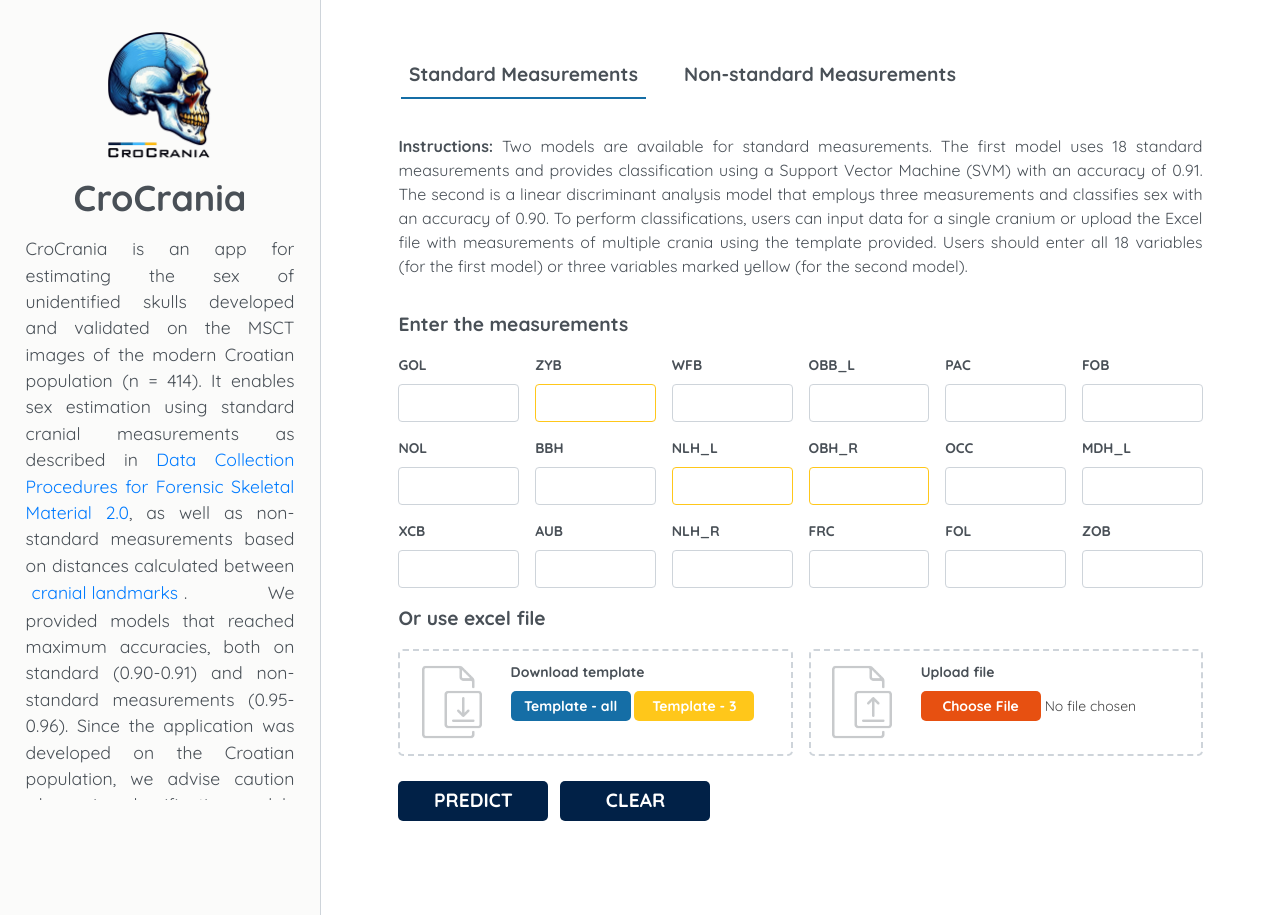
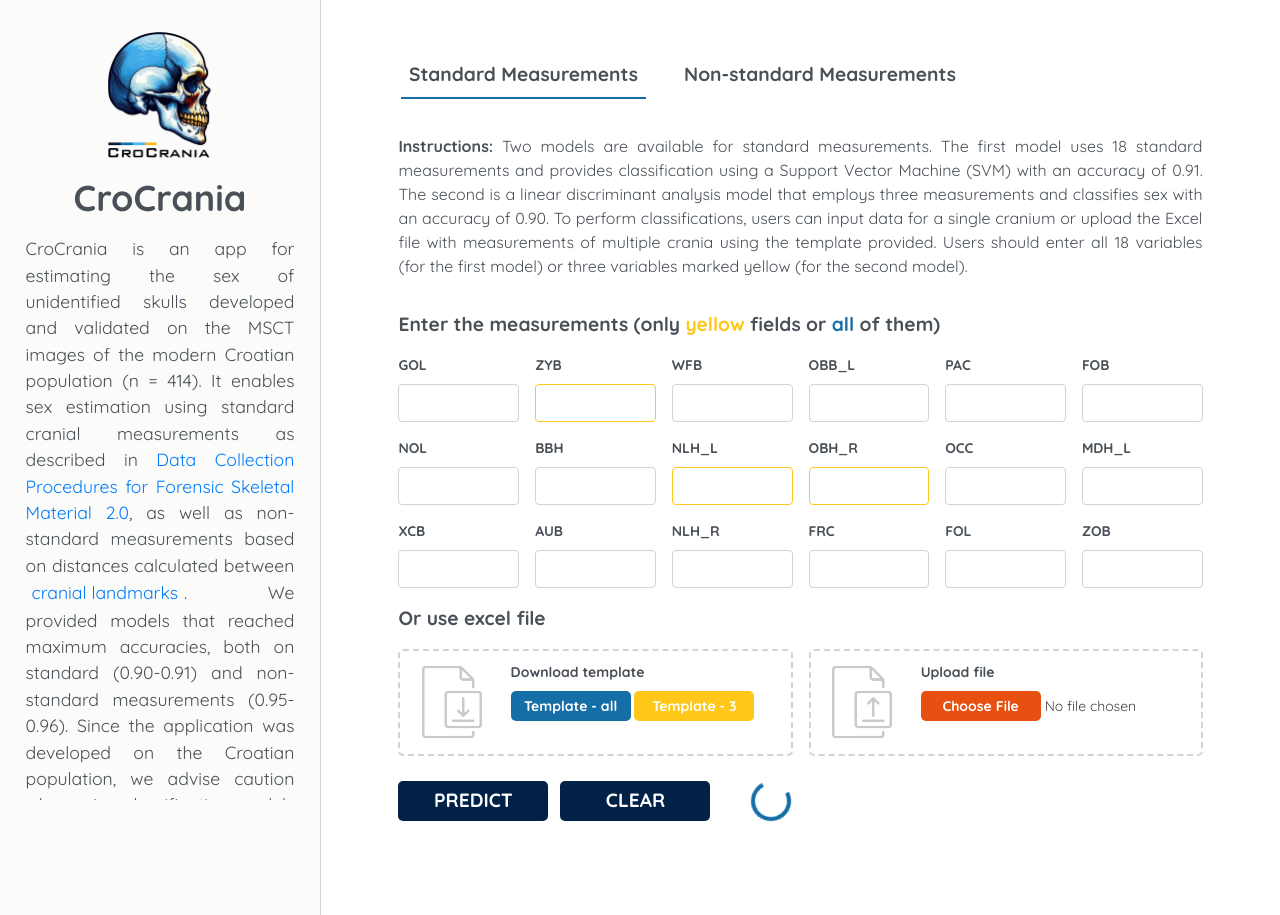
Before and after one commit to nikajerkovic/CroCrania, a Flask app: page / in a window 1280 px wide. Run offline with Flask 3, Linux system fonts and the light colour scheme; some libraries are stand-ins or nearby versions.

Commit message:
Update index.html

```diff
--- a/templates/index.html
+++ b/templates/index.html
@@ -56,7 +56,7 @@
             <form id="standardPredictionForm" action="/predict" method="POST" enctype="multipart/form-data">
                 <div class="form-columns">
                 <div class="form-column">
-                <label class="label_titles_1">Enter the measurements</label>
+                <label class="label_titles_1">Enter the measurements (only <span style="color:  #ffc71a;">yellow</span> fields or <span style="color:   #156ea6;">all</span> of them)</label>
                 </div>
                 </div>
                 <div class="form-columns">
@@ -183,7 +183,7 @@
 
                                     <div style="margin-left: 5%;"><label for="excelFile" class="label">Download template</label>
                                     <div>
-                                    <button id="downloadExcelButton1" class="template-btn" type="button">Template - all</button>
+                                    <button id="downloadExcelButton1" class="template-btn" type="button" >Template - all</button>
                                     <button id="downloadExcelButton2" class ="template3-btn" type="button">Template - 3</button></div></div>
 
 
@@ -207,10 +207,21 @@
                     <div id="notification_validExcel" class="warning-container" style="display: none;"></div>
                 </div>
 
+
                 <div class="form-column" style="display: flex; justify-content: flex-start; margin-top: 1%; margin-bottom: 1%;padding-left: 1rem;">
                         <button type="button" class="custom-submit-btn" style = "margin-right: 1.5%;" onclick="predictAndShowResults_Standard()">PREDICT</button>
                         <button type="button" class="custom-submit-btn" onclick="clearForm_standard()">CLEAR</button>
+
+                        <div id="loadingSpinner" class="spinner-border" role="status"
+                            style="width: 2.5rem; height: 2.5rem; margin-left: 5%; color: #156ea6; display: block;">
+                            <span class="sr-only">Loading...</span>
                         </div>
+
+
+
+                </div>
+
+
 
 
                 <div id="predictionResults" class ="results">
@@ -247,7 +258,7 @@
             manual imputation of measurements, uses 23 variables and employs a linear discriminant analysis model that provides a
             classification accuracy of 0.95. The second model reads landmark files, automatically calculates 99 interlandmark
             distances, and, using linear discriminant analysis, provides a classification accuracy of 0.96. For that model, users
-            must mark landmarks in the order defined <button id="downloadPdfLink2" class="link">here</button> or use the <button id="downloadCtfLink" class="link">template</button> available for Stratovan Checkpoint software. To employthe model, a user must select a folder where landmark files are located. The app supports the following landmark file
+            must mark landmarks in the order defined <button id="downloadPdfLink2" class="link">here</button> or use the <button id="downloadCtfLink" class="link">template</button> available for Stratovan Checkpoint software. To employ the model, a user must select a folder where landmark files are located. The app supports the following landmark file
             formats: nts,csv,pts and txt (morphologika files).</p>
 
             <form id="nonStandardPredictionForm" action="/predict_non_standard" method="POST" enctype="multipart/form-data">
@@ -410,7 +421,7 @@
                                         <option value="pts">example.pts</option>
                                         <option value="txt">example.txt</option>
                                     </select>
-                                    <button id="downloadExampleButton" class="downloadButton" type="button">Download</button>
+                                    <button id="downloadExampleButton" class="downloadButton">Download</button>
                                 </div>
                             </div>
 
@@ -440,6 +451,10 @@
                 <div class="form-column" style="display: flex; justify-content: flex-start; margin-top: 1%; margin-bottom: 1%; padding-left: 1rem;">
                     <button type="button" class="custom-submit-btn" style="margin-right: 1.5%;" onclick="predictAndShowResults_Non_Standard()">PREDICT</button>
                     <button type="button" class="custom-submit-btn" onclick="clearForm_non_standard()">CLEAR</button>
+                    <div class="spinner-border" role="status"
+                        style="width: 2.5rem; height: 2.5rem; margin-left: 5%; color: #156ea6; display: block;">
+                        <span class="sr-only">Loading...</span>
+                    </div>
                 </div>
 
                 <div id="predictionResultsNonStandard" class="results">
@@ -897,6 +912,8 @@
                     var form = document.getElementById('standardPredictionForm');
                     var formData = new FormData(form);
 
+                    document.getElementById('loadingSpinner').style.display = 'block';
+
                     fetch('/predict', {
                         method: 'POST',
                         body: formData
@@ -909,6 +926,7 @@
                         })
                         .then(results => {
                             // Check if there's an error in the response
+                            document.getElementById('loadingSpinner').style.display = 'none';
                             if (results.error) {
                                 // Display the error message
                                 showNotification(results.error);
@@ -971,6 +989,7 @@
                         })
                         .catch(error => console.error('Error:', error));
                         adjustContainerHeights()
+                       document.getElementById('loadingSpinner').style.display = 'none';
                 }
                 adjustContainerHeights()
 
@@ -985,6 +1004,8 @@
                         var form = document.getElementById('nonStandardPredictionForm');
                         var formData = new FormData(form);
 
+                        document.getElementById('loadingSpinner').style.display = 'block';
+
                         fetch('/predict_non_standard', {
                             method: 'POST',
                             body: formData
@@ -996,7 +1017,7 @@
                                 return response.json();
                             })
                             .then(results => {
-
+                                document.getElementById('loadingSpinner').style.display = 'block';
                                 if (results.error) {
                                     // Display the error message
                                     showNotification_non(results.error);
@@ -1050,11 +1071,13 @@
                                     } else {
                                         console.error('Error: Unexpected response format');
                                         adjustContainerHeights()
+
                                     }
                                 }
                             })
                             .catch(error => console.error('Error:', error));
                             adjustContainerHeights()
+                            document.getElementById('loadingSpinner').style.display = 'block';
 
                 }
                 adjustContainerHeights()
```
Lines whose indentation alone changed are shown as unchanged.
